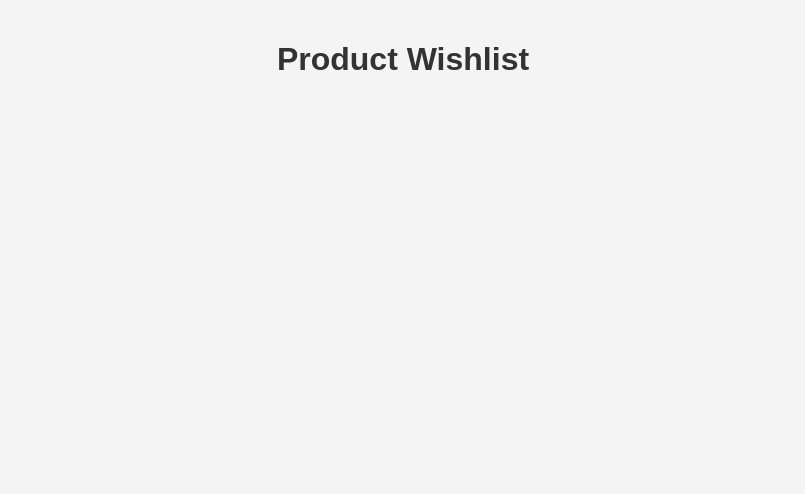
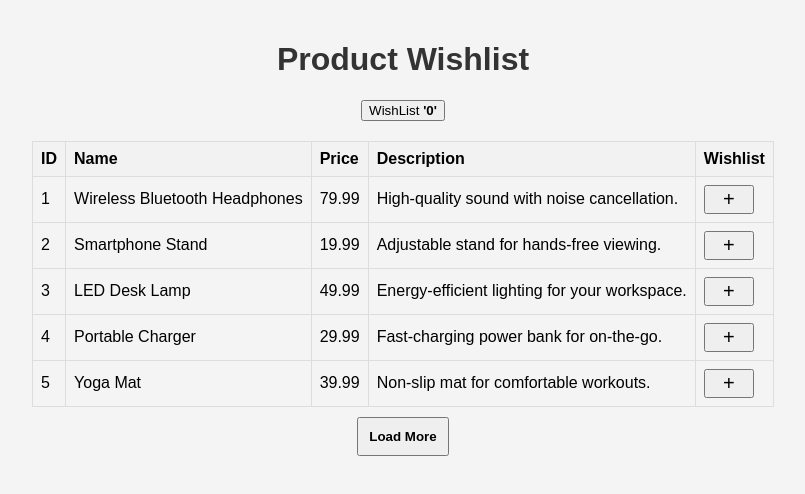
Before and after one commit to ninawekunal/interview-question-demos, a React (Vite) app: page / in a window 1280 px wide. Shown: the top 494 px of the page, without its empty margins (237-1042 px from the left). Built offline with nearby package versions, Linux system fonts and the light colour scheme.

Commit message:
Implementation for add to wishlist and rendering data from JSON into the table

```diff
--- a/src/App.tsx
+++ b/src/App.tsx
@@ -1,13 +1,49 @@
-import React from 'react';
-import './index.css';
-import products from './data/products';
-import ProductTable from './components/product_table';
+import "./index.css";
+import products from "./data/products";
+import ProductTable from "./components/product_table";
+import { useState } from "react";
 
 function App() {
+  const [endIndex, setEndIndex] = useState(5);
+
+  const startIndex = 0;
+
+  const displayedProducts = products.slice(startIndex, startIndex + endIndex);
+
+  const loadMoreProducts = () => {
+    setEndIndex((prev) => prev + 5);
+  };
+
+  const [wishListItems, setWishListItems] = useState<Set<number>>(new Set());
+
+  const toggleWishlist = (productId: number) => {
+    const newSet = new Set(wishListItems);
+    wishListItems.has(productId)
+      ? newSet.delete(productId)
+      : newSet.add(productId);
+    setWishListItems(newSet);
+    console.log("added item to wishlist: ", productId);
+  };
+
   return (
-    <div>
+    <div id="content">
       <h1>Product Wishlist</h1>
-      <ProductTable products={products} />
+      <button>
+        WishList <b>'{wishListItems.size}'</b>
+      </button>
+      <ProductTable
+        wishlistItems={wishListItems}
+        toggleWishlist={toggleWishlist}
+        products={displayedProducts}
+      />
+      <button
+        hidden={endIndex === products.length}
+        onClick={loadMoreProducts}
+        id="loadMoreButton"
+      >
+        {" "}
+        Load More{" "}
+      </button>
     </div>
   );
 }
--- a/src/components/product_table.tsx
+++ b/src/components/product_table.tsx
@@ -1,8 +1,56 @@
+import "../index.css";
+
+type ProductTableProps = {
+  products: Product[];
+  wishlistItems: Set<number>;
+  toggleWishlist: (productId: number) => void;
+};
+
 export type Product = {
+  id: number;
+  name: string;
+  price: number;
+  description?: string;
+};
 
-};
-export default function ProductTable({products}) {
-    return (
-        <>  </>
-    );
+export default function ProductTable({
+  products,
+  wishlistItems,
+  toggleWishlist,
+}: ProductTableProps) {
+  return (
+    <div>
+      <table>
+        <thead>
+          <tr>
+            <th>ID</th>
+            <th>Name</th>
+            <th>Price</th>
+            <th>Description</th>
+            <th>Wishlist</th>
+          </tr>
+        </thead>
+        <tbody>
+          {products.map((product) => {
+            return (
+              <tr key={product.id}>
+                <td>{product.id}</td>
+                <td>{product.name}</td>
+                <td>{product.price}</td>
+                <td>{product.description}</td>
+                <td>
+                  <button
+                    onClick={() => toggleWishlist(product.id)}
+                    className="addToWishlist"
+                  >
+                    {wishlistItems.has(product.id) ? "-" : "+"}
+                  </button>
+                </td>
+              </tr>
+            );
+          })}
+        </tbody>
+      </table>
+    </div>
+  );
 }
--- a/src/data/products.ts
+++ b/src/data/products.ts
@@ -1,12 +1,4 @@
-// products.ts
-interface Product {
-  id: number;
-  name: string;
-  price: number;
-  description: string;
-}
-
-const products: Product[] = [
+const products = [
   { id: 1, name: "Wireless Bluetooth Headphones", price: 79.99, description: "High-quality sound with noise cancellation." },
   { id: 2, name: "Smartphone Stand", price: 19.99, description: "Adjustable stand for hands-free viewing." },
   { id: 3, name: "LED Desk Lamp", price: 49.99, description: "Energy-efficient lighting for your workspace." },
--- a/src/index.css
+++ b/src/index.css
@@ -4,6 +4,12 @@ body {
     margin: 0;
     padding: 20px;
     background-color: #f4f4f4;
+}
+
+#content {
+    display: flex;
+    flex-direction: column;
+    align-items: center;
 }
 
 h1 {
@@ -26,3 +32,25 @@ th, td {
 th {
     background-color: #f2f2f2;
 }
+
+.addToWishlist {
+    align-items: center;
+    text-decoration: bold;
+    min-width: 50px;
+    font-size: 20px;
+}
+
+.addToWishlist:hover {
+    cursor: pointer;
+}
+
+#loadMoreButton {
+    max-width: 120px;
+    padding: 10px;
+    font-weight: bold;
+    margin-top: 10px;
+}
+
+#loadMoreButton:hover {
+    cursor: pointer;
+}
```
